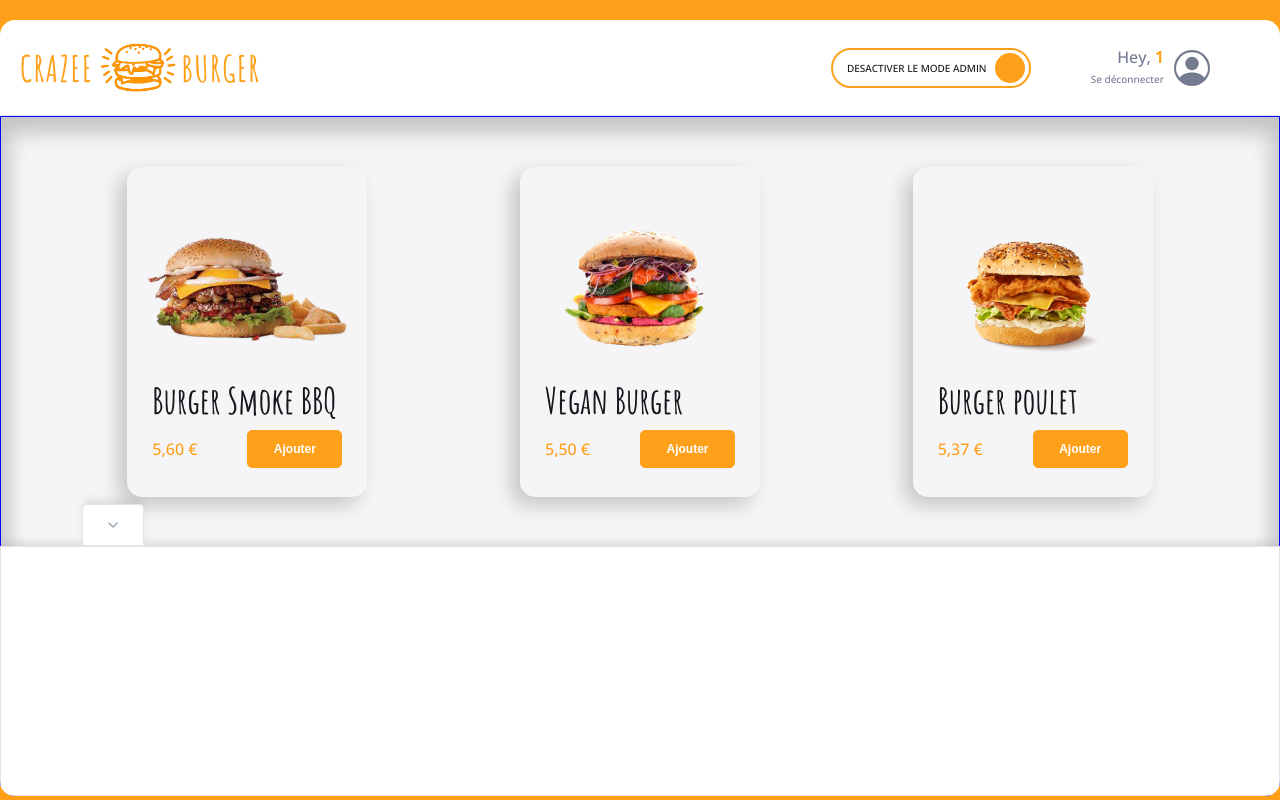
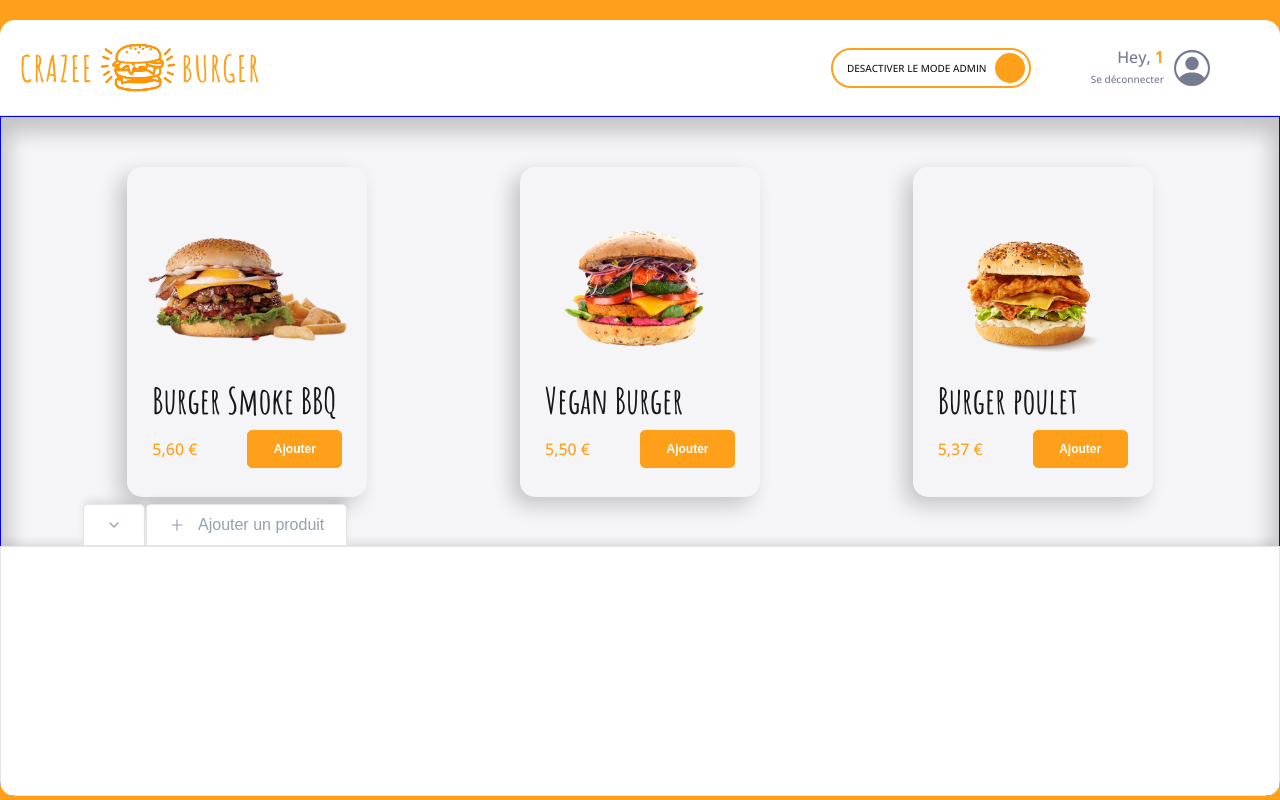
Before and after one commit to YohannMaiVan/React-crazee-burger, a React (Vite) app: page /order/1 in a window 1280 px wide. Built offline with nearby package versions, Linux system fonts and the light colour scheme; grey boxes are pictures that could not be loaded.

Commit message:
💄 F07: ADMIN > Tab > Add label and second tab

```diff
--- a/src/components/pages/order/Main/Admin/AdminTabs.jsx
+++ b/src/components/pages/order/Main/Admin/AdminTabs.jsx
@@ -1,13 +1,21 @@
 import styled from "styled-components";
 import Tab from "../../../../reusable-ui/Tab";
 import { FiChevronDown, FiChevronUp } from "react-icons/fi";
+import { AiOutlinePlus } from "react-icons/ai";
 import { theme } from "../../../../../theme";
 
 export default function AdminTabs({ isCollapsed, setIsCollapsed }) {
   return (
     <AdminTabsStyled>
       <Tab
+        label=""
         Icon={isCollapsed ? <FiChevronUp /> : <FiChevronDown />}
+        onClick={() => setIsCollapsed(!isCollapsed)}
+        className={isCollapsed ? "is-active" : ""}
+      />
+      <Tab
+        label="Ajouter un produit"
+        Icon={<AiOutlinePlus />}
         onClick={() => setIsCollapsed(!isCollapsed)}
         className={isCollapsed ? "is-active" : ""}
       />
@@ -24,4 +32,8 @@
     border-color: ${theme.colors.background_dark};
     color: ${theme.colors.white};
   }
+
+  button {
+    margin-left: 1px;
+  }
 `;
--- a/src/components/reusable-ui/Tab.jsx
+++ b/src/components/reusable-ui/Tab.jsx
@@ -1,10 +1,11 @@
 import styled from "styled-components";
 import { theme } from "../../theme/index.jsx";
 
-export default function Tab({ Icon, onClick, className }) {
+export default function Tab({ label, Icon, onClick, className }) {
   return (
     <TabStyled onClick={onClick} className={className}>
       <div className="icon">{Icon}</div>
+      {label && <span className="label">{label}</span>}
     </TabStyled>
   );
 }
@@ -45,4 +46,8 @@
   .icon {
     display: flex;
   }
+
+  .label {
+    margin-left: 13px;
+  }
 `;
```
